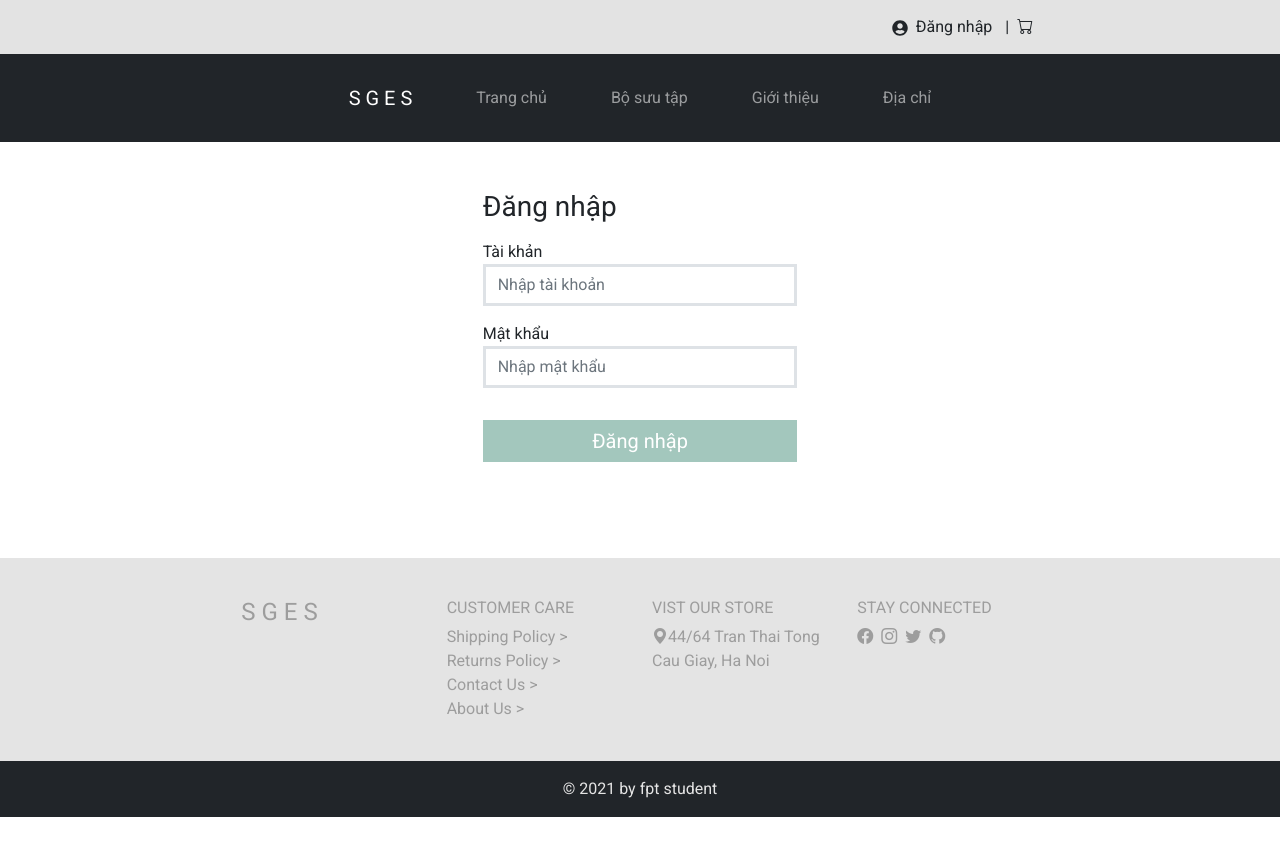
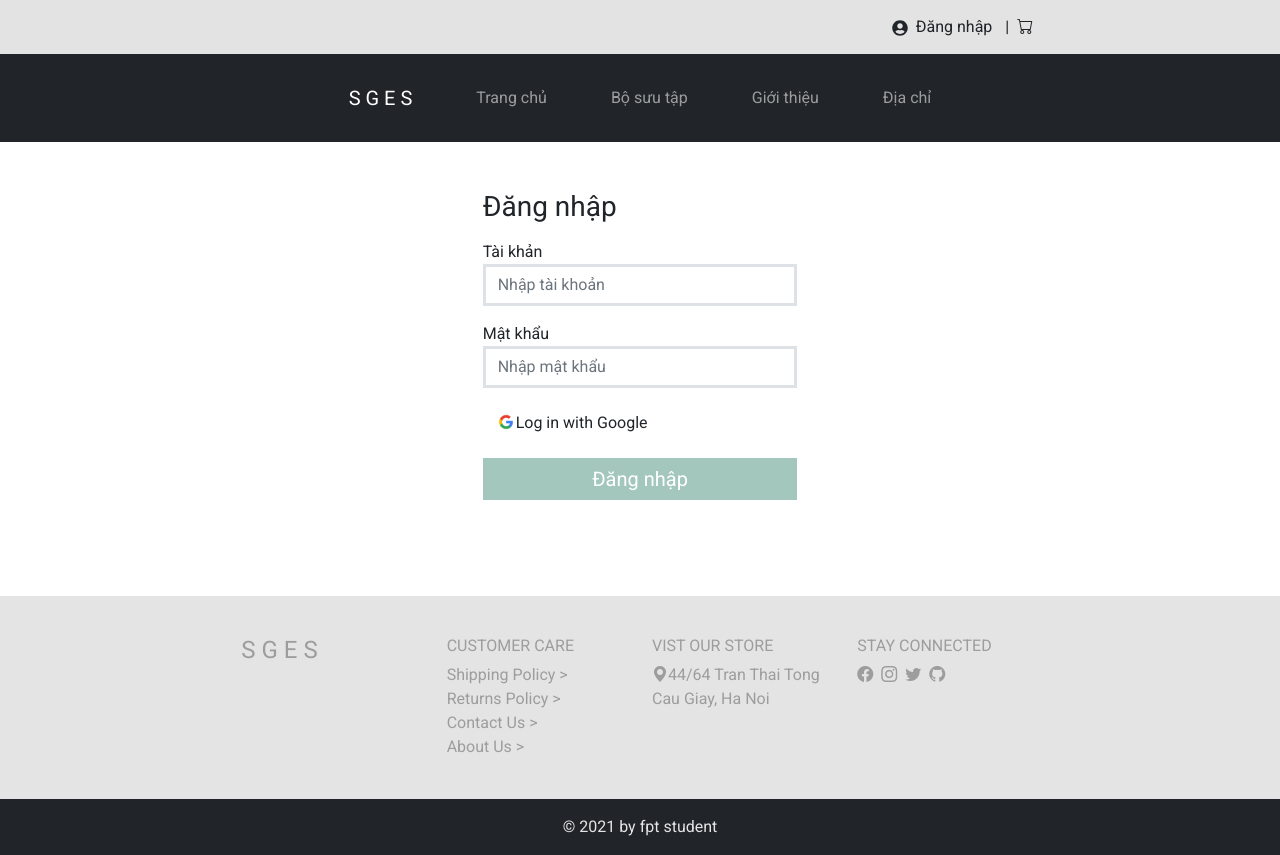
Before and after one commit to tuannguyen2101/sges-fe, a React (Create React App) app: page /sges/login in a window 1280 px wide. Before the commit the page ends 817 px from the top, so only its background shows below. Built offline with nearby package versions, Linux system fonts and the light colour scheme.

Commit message:
update login with google

```diff
--- a/src/components/guest/Login.js
+++ b/src/components/guest/Login.js
@@ -2,7 +2,8 @@ import { Component } from "react"
 import LoginService from "../../services/loginservice/LoginService";
 import * as action from "../../actions";
 import { connect } from "react-redux";
-
+import googleLogo from '../../img/google.png';
+import '../../css/login.css'
 class Login extends Component {
 
     constructor(props) {
@@ -103,9 +104,14 @@ class Login extends Component {
                                 <input className="form-control border border-3 rounded-0" type="password" name="password" onChange={this.onChangeHand} placeholder="Nhập mật khẩu" />
                             </div>
                             {alert}
+                            <a className="btn btn-block social-btn google"
+                           href="http://localhost:8080/oauth2/authorize/google">
+                            <img src={googleLogo} alt="google"/>Log in with Google
+                           </a>
                             <button className="mt-3 p-0 pt-2 btn w-100 rounded-0" style={{ backgroundColor: '#A3C7BD' }}>
                                 <h5 style={{ color: 'white' }}>Đăng nhập</h5>
                             </button>
+
                         </form>
                     </div>
                 </div>
--- a/src/components/thongke/Barchartmonth.js
+++ b/src/components/thongke/Barchartmonth.js
@@ -13,7 +13,7 @@ function Barchartmonth(){
             // console.log(res.data)
             // setSelectedOption(res.data)
             setGetYear(res.data)
-            console.log(res);
+            // console.log(res);
         })
         .catch(err =>{
             console.log(err)
@@ -35,7 +35,7 @@ function Barchartmonth(){
               name.push(element[0]);
               datas.push(element[2]);
             });
-            console.log("a",name,datas)
+            // console.log("a",name,datas)
             setGetData({
                 labels: name,
                 datasets: [
@@ -71,6 +71,8 @@ function Barchartmonth(){
     useEffect(() => {
         if(selectedOption!=null){
             getData(selectedOption);
+        }else{
+          getData(2021);
         }
       }, [selectedOption]);
 
--- /dev/null
+++ b/src/css/login.css
@@ -0,0 +1,5 @@
+.social-btn.google img {
+    height: 20px;
+    margin-top: -3px;
+    text-align: center;
+}
```
Also changed, not shown: src/img/google.png (added), 1 other file (tests, documents, lock files or other folders).
